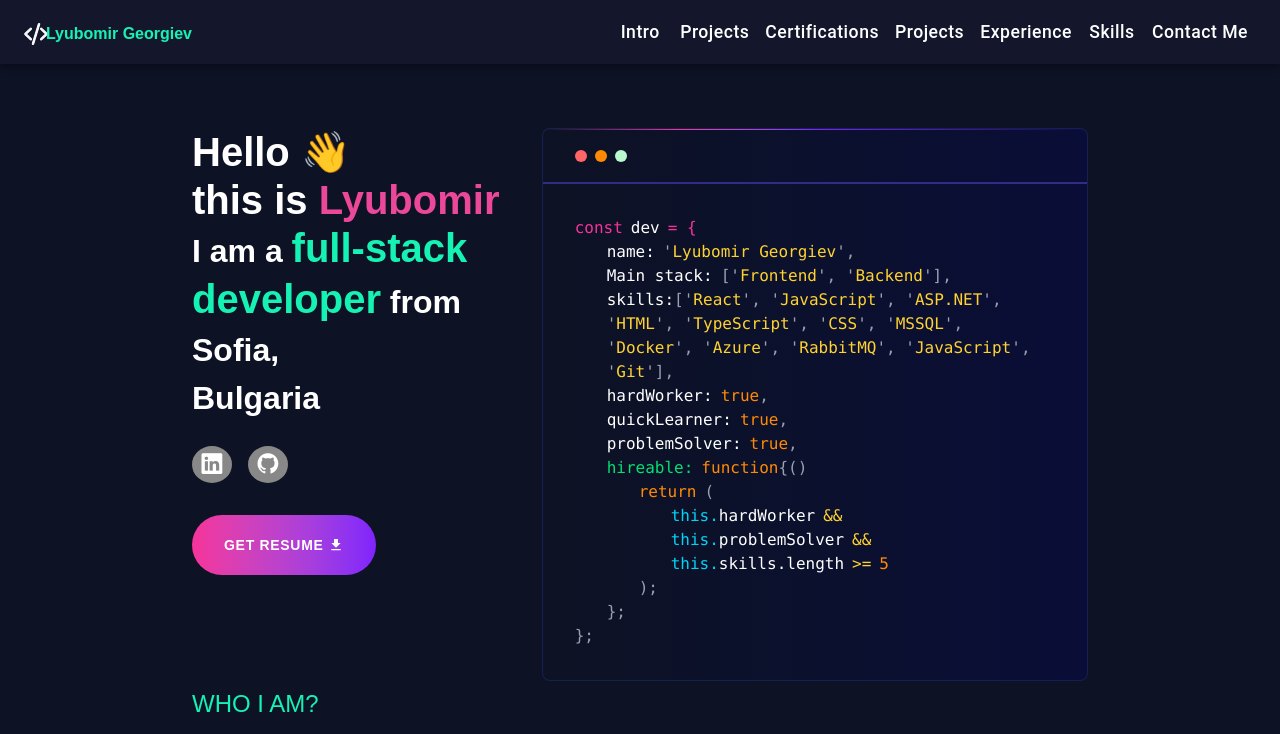
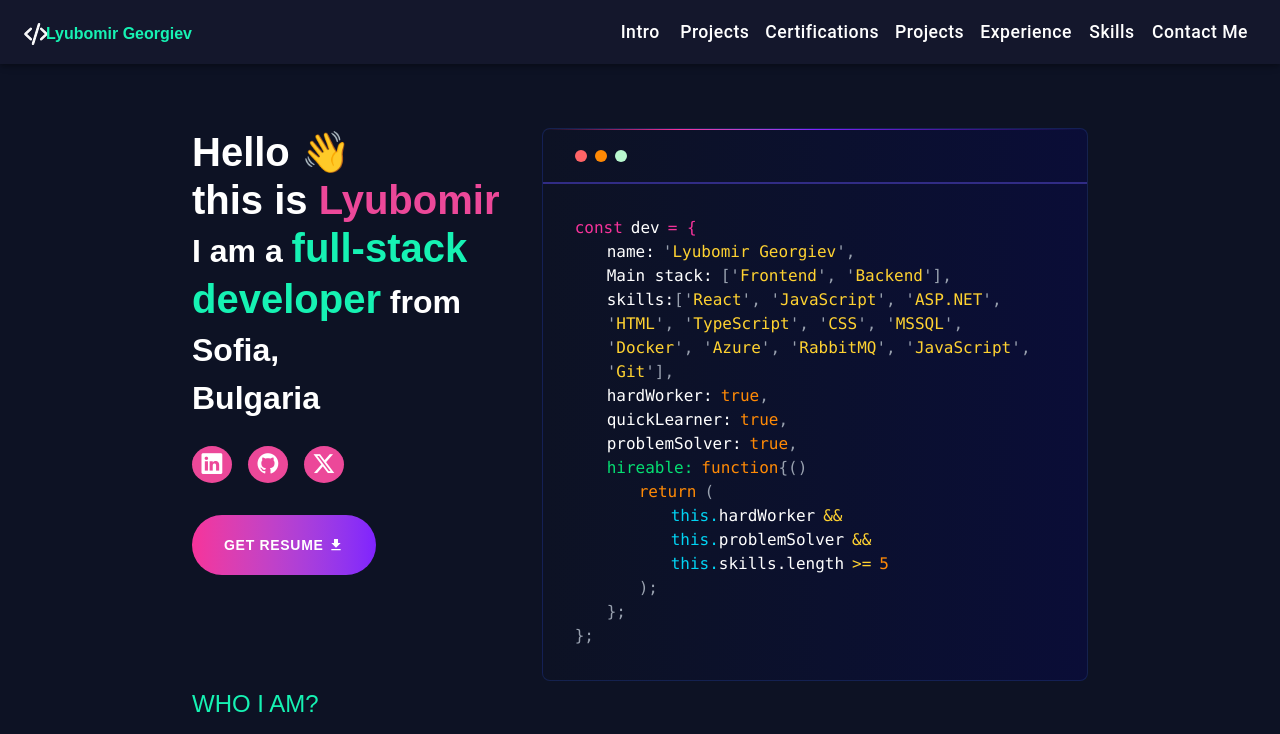
Before and after one commit to lyubomir2712/Portfolio, a React (Vite) app: page / in a window 1280 px wide. Shown: the top 734 px of the page. Built offline with nearby package versions, Linux system fonts and the light colour scheme.

Commit message:
updated the icons in the introduction section

```diff
--- a/src/Components/ContactSection/ContactSection.css
+++ b/src/Components/ContactSection/ContactSection.css
@@ -12,14 +12,10 @@
     grid-template-columns: 1fr 1fr;
 }
 
-.contact-cell1{
-    /*background-color: yellow;*/
-}
 .contacts-cell2 {
     display: flex;
     flex-direction: column;
     align-items: center;
-    /*justify-content: center;*/
     gap: 7rem;
 }
 
@@ -239,7 +235,7 @@ textarea:focus, textarea:not(:placeholder-shown) {
 }
 
 
-.bi-linkedin, .bi-github, .bi-twitter-x {
+.contact-section .bi-linkedin,.contact-section .bi-github, .contact-section .bi-twitter-x {
     font-size: 1.3rem;
     padding: 0.5rem;
     border-radius: 50%;
@@ -253,7 +249,7 @@ textarea:focus, textarea:not(:placeholder-shown) {
     transition: transform 0.7s ease, background-color 0.3s ease;
 }
 
-.bi-linkedin:hover, .bi-github:hover, .bi-twitter-x:hover {
+ .contact-section .bi-linkedin:hover, .contact-section .bi-github:hover, .contact-section .bi-twitter-x:hover {
     transform: scale(1.2);
     background-color: #16F2B3;
 }
--- a/src/Components/IntroductionSection/IntroductionSection.css
+++ b/src/Components/IntroductionSection/IntroductionSection.css
@@ -56,3 +56,18 @@
     width: auto;
     transition: transform 0.3s ease-in-out;
 }
+
+
+.introduction-section .bi-linkedin, .introduction-section .bi-github, .introduction-section .bi-twitter-x {
+    font-size: 1.3rem;
+    padding: 0.5rem;
+    border-radius: 50%;
+    background-color: #EC4899;
+    color: white;
+    display: inline-flex;
+    align-items: center;
+    justify-content: center;
+    width: 2.5rem;
+    height: 2.3rem;
+    transition: transform 0.7s ease, background-color 0.3s ease;
+}
--- a/src/Components/IntroductionSection/IntroductionSection.jsx
+++ b/src/Components/IntroductionSection/IntroductionSection.jsx
@@ -75,6 +75,21 @@ export default function IntroductionSection() {
                             <i className="bi bi-github icon"></i>
                         </a>
                     </motion.div>
+
+                    <motion.div
+                        variants={iconVariants}
+                        initial="hidden"
+                        animate="visible"
+                        custom={0.6}
+                        whileHover="hover"
+                        whileTap="tap"
+                    >
+
+                        <a href="https://x.com/0xGeorgiev"><i className="bi bi-twitter-x"></i></a>
+                    </motion.div>
+
+
+
                 </div>
 
 
```
